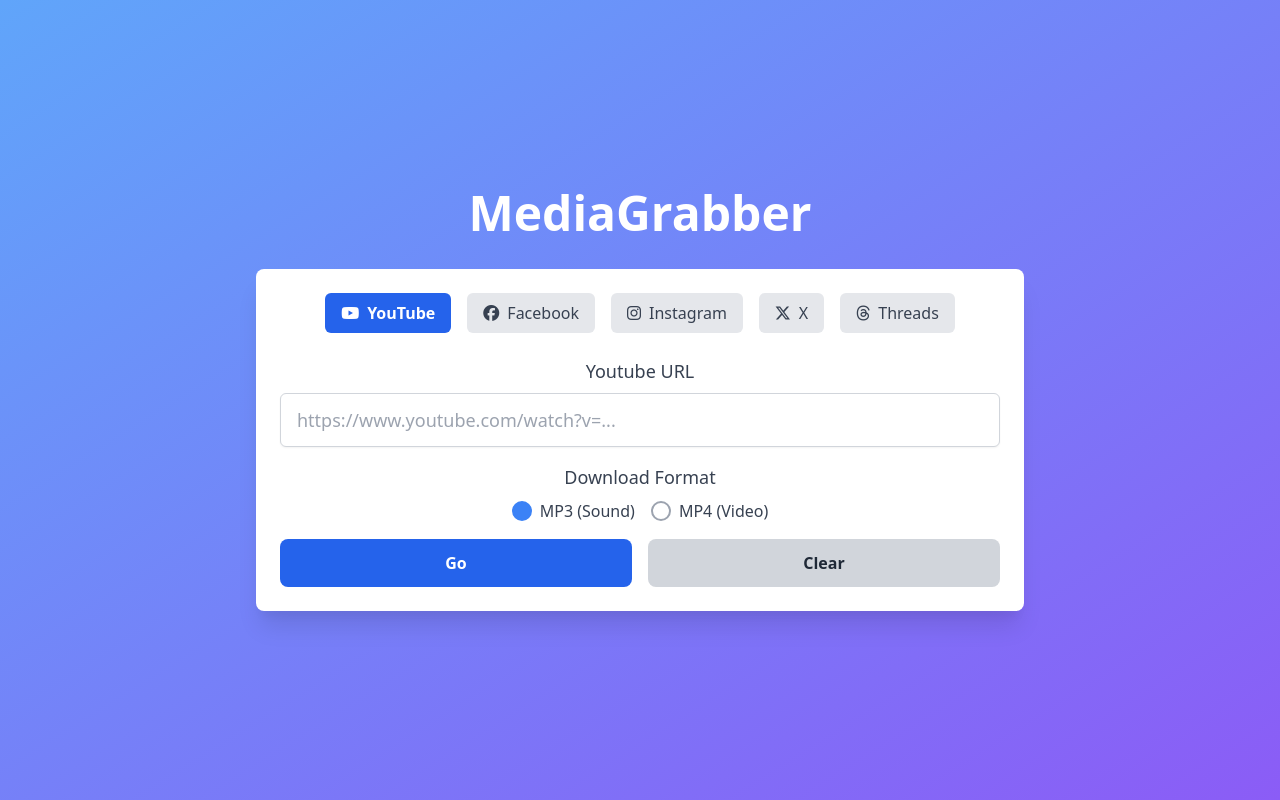
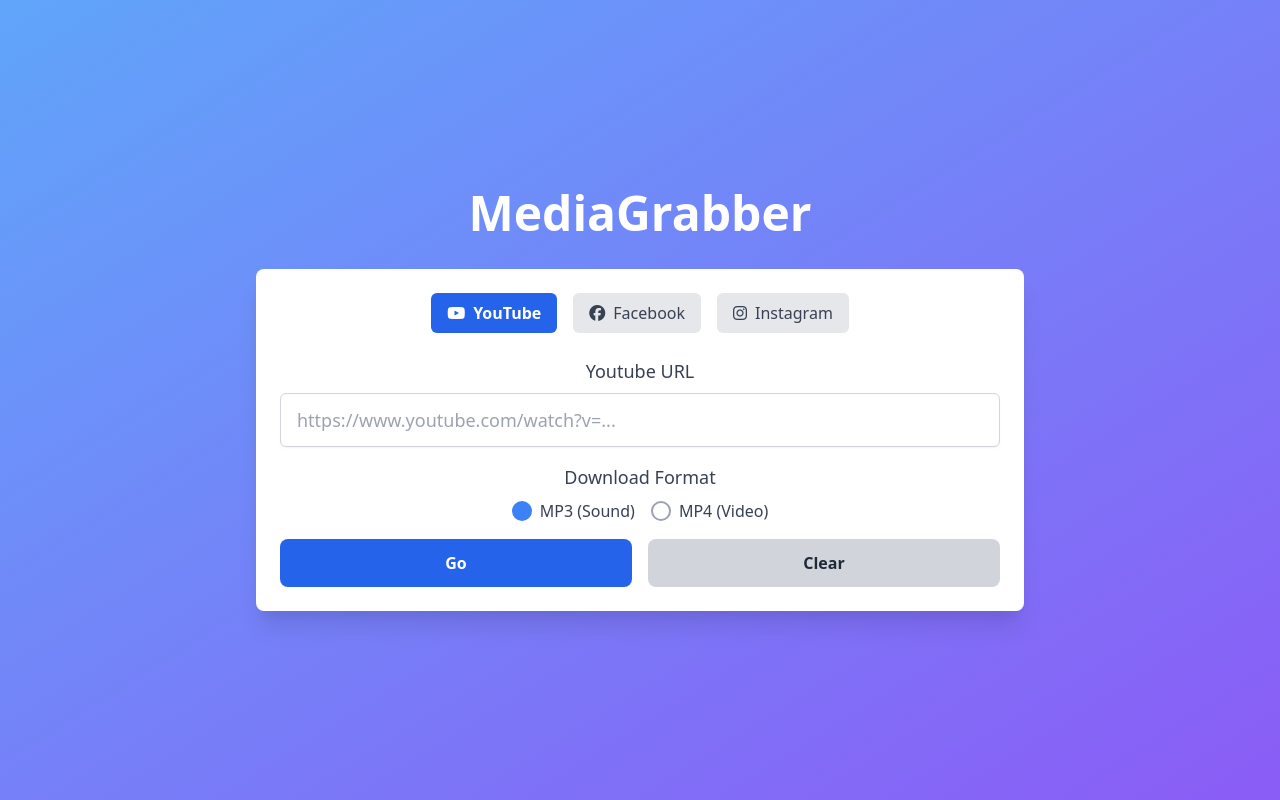
Before and after one commit to sacahan/MediaGrabber, a Svelte app in the folder frontend/: page / in a window 1280 px wide. Built offline with nearby package versions, Linux system fonts and the light colour scheme.

Commit message:
feat: remove support for X and Threads

```diff
--- a/frontend/src/App.svelte
+++ b/frontend/src/App.svelte
@@ -1,6 +1,6 @@
 <script>
   // Svelte 響應式狀態定義
-  let activeTab = "youtube"; // 當前選中的分頁 (youtube, facebook, instagram, x, threads)
+  let activeTab = "youtube"; // 當前選中的分頁 (youtube, facebook, instagram)
   let url = ""; // URL 輸入框的值
   let title = ""; // 影片標題
   let thumbnail = ""; // 影片縮圖 URL
@@ -63,12 +63,6 @@
     } else if (tabKey === "instagram") {
       urlInputPlaceholder = "https://www.instagram.com/...";
       selectedFormat = "mp4"; // Instagram 預設 MP4
-    } else if (tabKey === "x") {
-      urlInputPlaceholder = "https://x.com/...";
-      selectedFormat = "mp4"; // X 預設 MP4
-    } else if (tabKey === "threads") {
-      urlInputPlaceholder = "https://www.threads.net/...";
-      selectedFormat = "mp4"; // Threads 預設 MP4
     }
   }
 
@@ -106,14 +100,6 @@
       }
     } else if (activeTab === "instagram") {
       if (val.includes("instagram.com")) {
-        showMeta = true;
-      }
-    } else if (activeTab === "x") {
-      if (val.includes("x.com") || val.includes("twitter.com")) {
-        showMeta = true;
-      }
-    } else if (activeTab === "threads") {
-      if (val.includes("threads.net")) {
         showMeta = true;
       }
     }
@@ -319,22 +305,6 @@
               >
                 <i class="fab fa-instagram mr-2"></i> Instagram
               </button>
-              <button
-                on:click={() => handleTabClick("x")}
-                class="{activeTab === 'x' ? activeTabClasses.active : activeTabClasses.inactive}"
-                role="tab"
-                aria-selected={activeTab === "x"}
-              >
-                <i class="fab fa-x-twitter mr-2"></i> X
-              </button>
-              <button
-                on:click={() => handleTabClick("threads")}
-                class="{activeTab === 'threads' ? activeTabClasses.active : activeTabClasses.inactive}"
-                role="tab"
-                aria-selected={activeTab === "threads"}
-              >
-                <i class="fa-brands fa-threads mr-2"></i> Threads
-              </button>
             </nav>
 
             <form on:submit|preventDefault={handleDownload} class="space-y-4">
```
Also changed, not shown: 2 other files (tests, documents, lock files or other folders).
